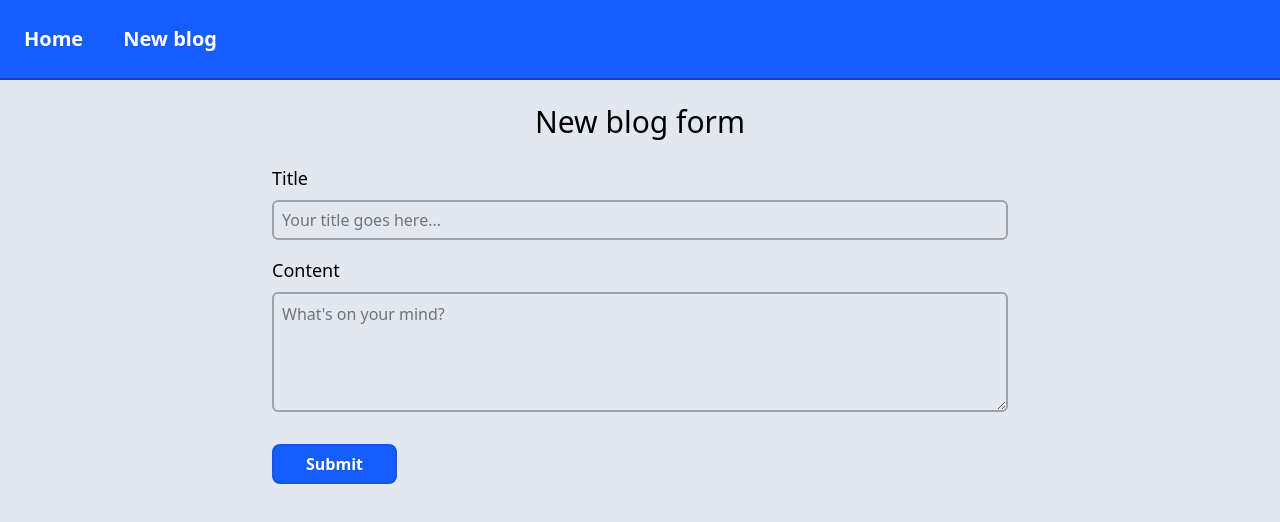
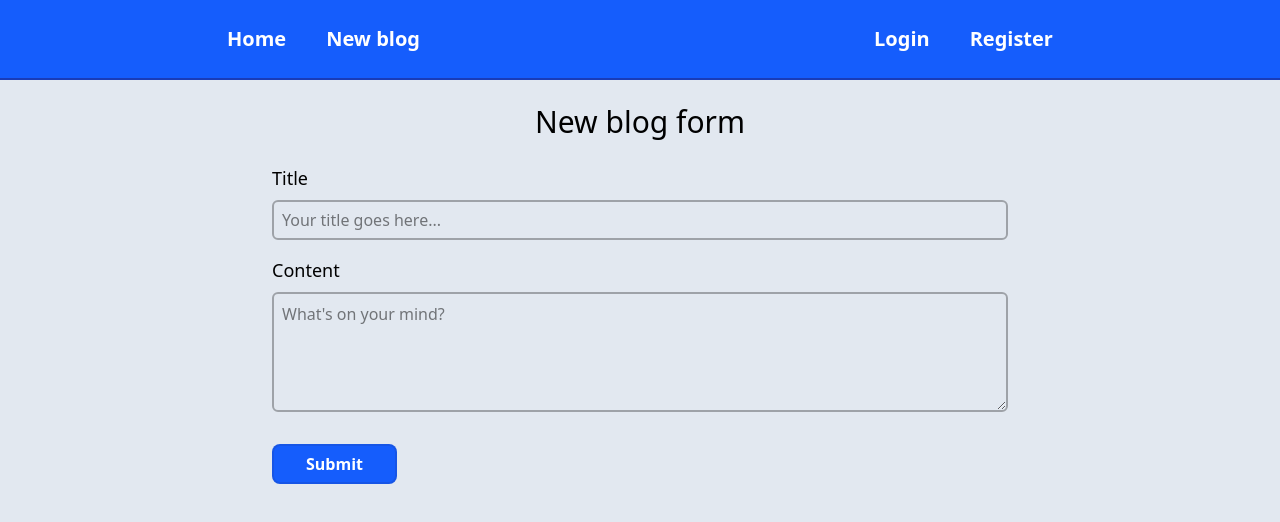
Before and after one commit to pufex/example-blogs-frontend, a React (Vite) app: page /create-blog in a window 1280 px wide. Shown: the top 522 px of the page. Built offline with nearby package versions, Linux system fonts and the light colour scheme.

Commit message:
Added links to login and register pages in the navbar

```diff
--- a/src/layouts/Navbar.jsx
+++ b/src/layouts/Navbar.jsx
@@ -4,8 +4,8 @@ import { Link, Outlet } from "react-router-dom"
 export function Navbar() {
     return <>
         <div className="w-full h-20"/>
-        <nav className="w-full h-20 bg-blue-600 border-b-2 border-blue-800 fixed top-0 left-0">
-            <ul className="w-full mx-auto max-w-7xl px-4 py-2 h-full flex items-center space-x-6">
+        <nav className="w-full h-20 bg-blue-600 border-b-2 border-blue-800 fixed top-0 left-0 flex justify-between">
+            <ul className="mx-auto max-w-7xl px-4 py-2 h-full flex items-center space-x-6">
                 <li>
                     <Link to="/" className="block text-xl text-white font-semibold transform hover:bg-blue-500 px-2 py-1 rounded-lg active:bg-blue-400">
                         Home
@@ -17,6 +17,18 @@ export function Navbar() {
                     </Link>
                 </li>
             </ul>
+            <ul className="mx-auto max-w-7xl px-4 py-2 h-full flex items-center space-x-6">
+                <li>
+                    <Link to="/auth/login" className="block text-xl text-white font-semibold transform hover:bg-blue-500 px-2 py-1 rounded-lg active:bg-blue-400">
+                        Login
+                    </Link>
+                </li>
+                <li>
+                    <Link to="/auth/register" className="block text-xl text-white font-semibold transform hover:bg-blue-500 px-2 py-1 rounded-lg active:bg-blue-400">
+                        Register
+                    </Link>
+                </li>
+            </ul>
         </nav>
         <main className="w-full max-w-7xl mx-auto">
             <Outlet />
```
